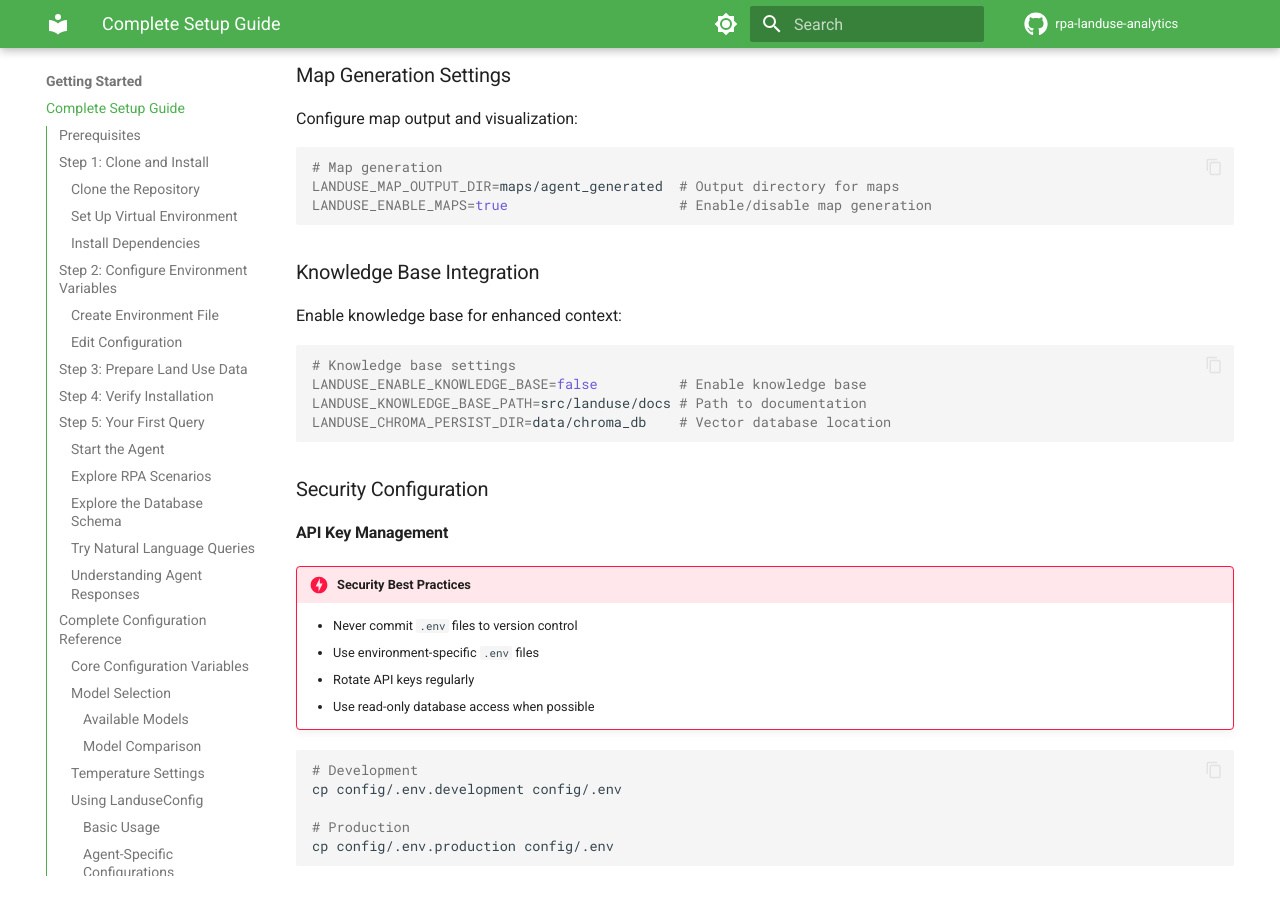
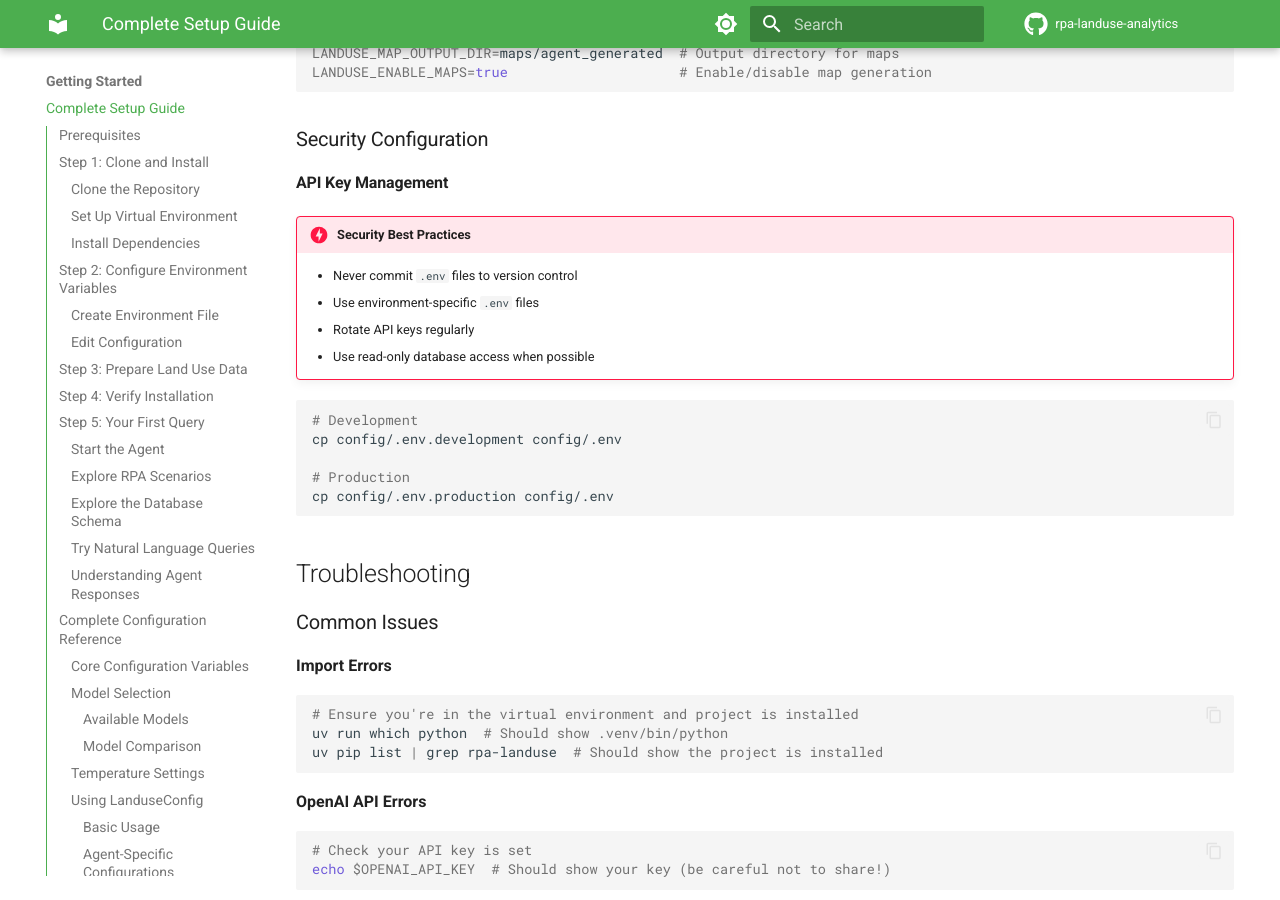
Before and after one commit to mihiarc/rpa-landuse, an MkDocs documentation site: the page built from docs/getting-started/complete-setup.md, in a window 1280 px wide and 900 px high, scrolled down 9871 px. Built offline with MkDocs 1.6.1 and Material for MkDocs 9.7.7, drawn with Linux system fonts in a browser that asks for light colours; comment, search, counter and statistics services are not loaded; some of the changed text lies outside the part shown.

Commit message:
docs: Remove knowledge base references from critical user documentation
Clean up the most user-facing documentation files by removing all references to:
- LANDUSE_ENABLE_KNOWLEDGE_BASE environment variable
- LANDUSE_KNOWLEDGE_BASE_PATH and LANDUSE_CHROMA_PERSIST_DIR settings
- search_rpa_docs tool functionality
- Knowledge base feature descriptions and configuration examples

This prevents user confusion during setup and usage since the knowledge base
feature was previously removed. Focus on core setup guides and agent documentation
that users encounter first.

Files updated:
- docs/getting-started/complete-setup.md
- docs/getting-started/configuration.md
- docs/agents/README.md
- docs/agents/complete-guide.md

🤖 Generated with [Claude Code](https://claude.ai/code)

Co-Authored-By: Claude <noreply@anthropic.com>

````diff
--- a/docs/getting-started/complete-setup.md
+++ b/docs/getting-started/complete-setup.md
@@ -91,7 +91,6 @@ LANDUSE_MAX_EXECUTION_TIME=120
 # Features
 LANDUSE_ENABLE_MAPS=true
 LANDUSE_ENABLE_MEMORY=true
-LANDUSE_ENABLE_KNOWLEDGE_BASE=false
 
 # Performance
 LANDUSE_RATE_LIMIT_CALLS=60
@@ -142,7 +141,6 @@ USDA Forest Service RPA Assessment Data Analysis
 
 RPA Land Use Analytics Database:
 ✓ Found 5 tables in database
-✓ Knowledge base ready (if enabled)
 
 Welcome to RPA Land Use Analytics!
 Ask questions about land use projections and transitions.
@@ -258,7 +256,6 @@ LANDUSE_DEFAULT_DISPLAY_LIMIT=50 # Default display limit
 # Features
 LANDUSE_ENABLE_MEMORY=true       # Enable conversation memory
 LANDUSE_ENABLE_MAPS=true         # Enable map generation
-LANDUSE_ENABLE_KNOWLEDGE_BASE=false  # Enable knowledge base integration
 
 # Performance
 LANDUSE_RATE_LIMIT_CALLS=60      # API calls per window
@@ -271,9 +268,6 @@ DEBUG=false                      # Enable debug mode
 # Map Generation Settings
 LANDUSE_MAP_OUTPUT_DIR=maps/agent_generated  # Output directory for maps
 
-# Knowledge Base Settings
-LANDUSE_KNOWLEDGE_BASE_PATH=src/landuse/docs # Path to documentation
-LANDUSE_CHROMA_PERSIST_DIR=data/chroma_db    # Vector database location
 
 # Streamlit Settings
 STREAMLIT_CACHE_TTL=300          # Cache time-to-live (seconds)
@@ -386,7 +380,6 @@ analysis_config = LanduseConfig.from_env(
     temperature=0.0,
     max_query_rows=5000,
     max_execution_time=300,
-    enable_knowledge_base=True
 )
 ```
 
@@ -476,17 +469,6 @@ Configure map output and visualization:
 # Map generation
 LANDUSE_MAP_OUTPUT_DIR=maps/agent_generated  # Output directory for maps
 LANDUSE_ENABLE_MAPS=true                     # Enable/disable map generation
-```
-
-### Knowledge Base Integration
-
-Enable knowledge base for enhanced context:
-
-```bash
-# Knowledge base settings
-LANDUSE_ENABLE_KNOWLEDGE_BASE=false          # Enable knowledge base
-LANDUSE_KNOWLEDGE_BASE_PATH=src/landuse/docs # Path to documentation
-LANDUSE_CHROMA_PERSIST_DIR=data/chroma_db    # Vector database location
 ```
 
 ### Security Configuration
````
Also changed, not shown: docs/agents/README.md (+1 -26 lines), docs/agents/complete-guide.md (+2 -12 lines), docs/getting-started/configuration.md (+0 -1 lines).
